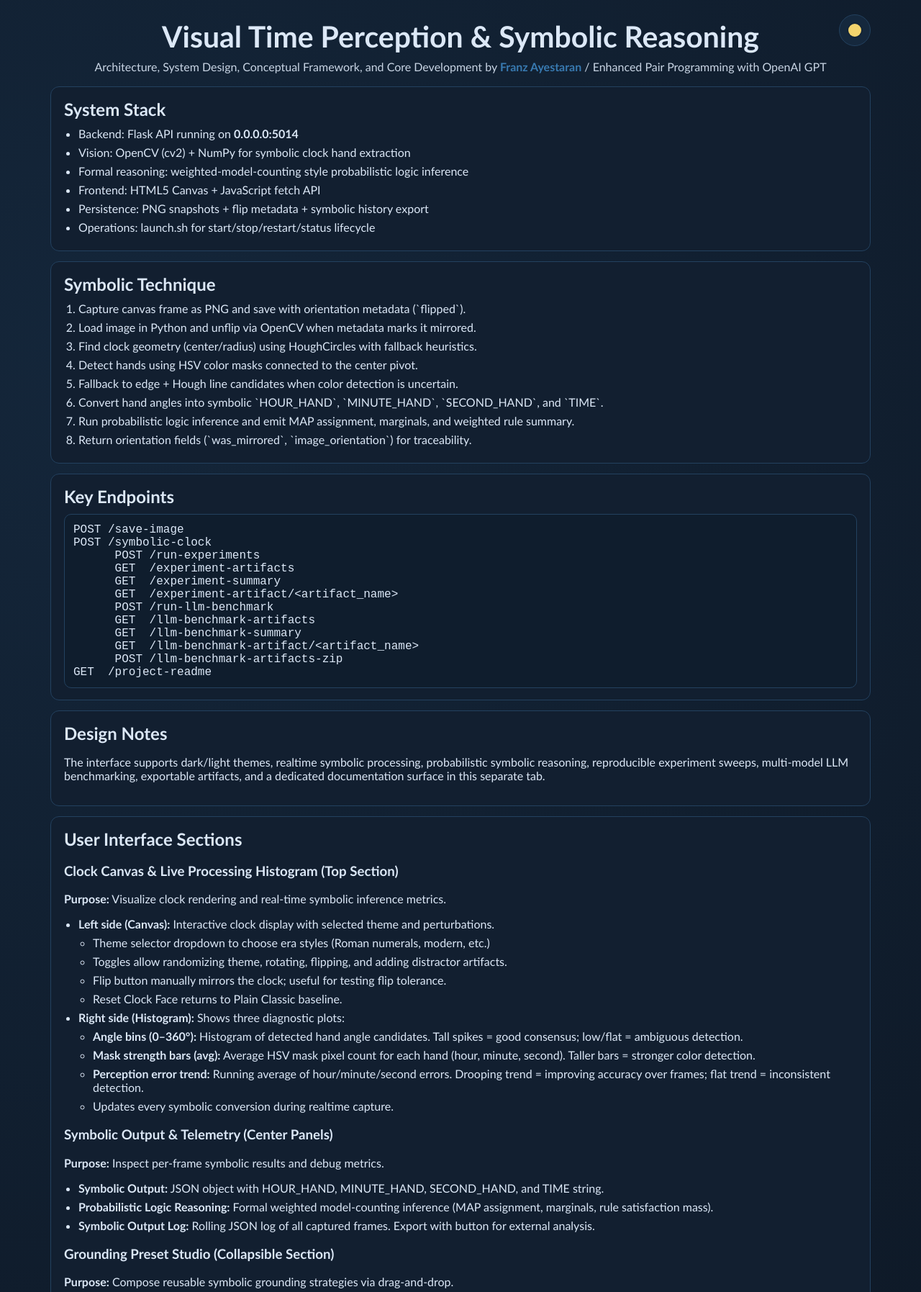
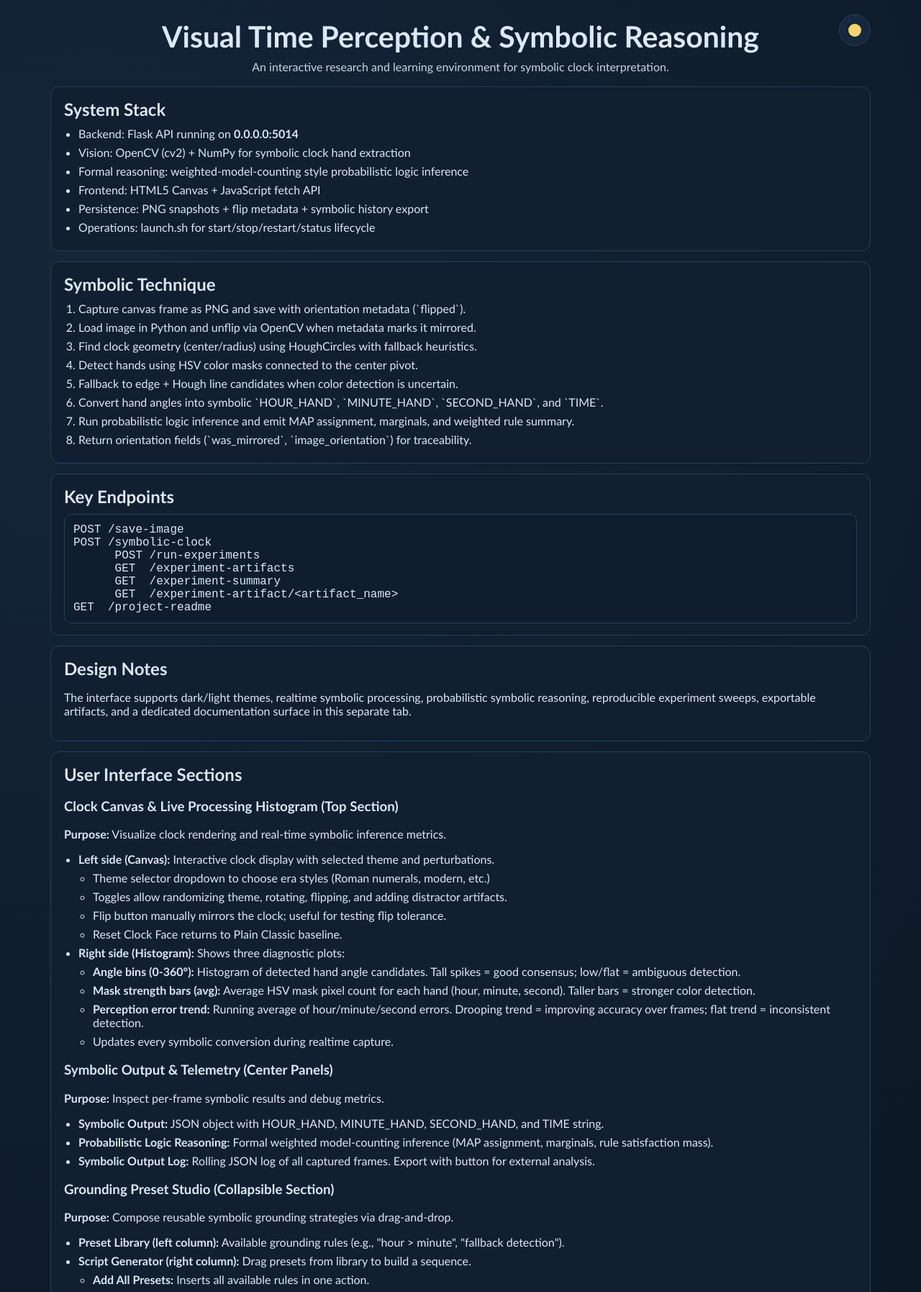
Before and after one commit to ayestaran/VisualTimePerception, a Flask app: page /project-readme in a window 1280 px wide. Shown: the top 1795 px of the page at 72% size. Run offline with Flask 3, Linux system fonts and the light colour scheme; some libraries are stand-ins or nearby versions.

Commit message:
Project Updated
Updated the .md and .html readme files

4th August 2026

```diff
--- a/app.py
+++ b/app.py
@@ -20,6 +20,7 @@ from stats_summary import generate_stats_report
 from symbolic_clock import SymbolicDetectionError, interpret_clock_image
 
 BASE_DIR = Path(__file__).resolve().parent
+README_FILE = BASE_DIR / "README.md"
 SNAPSHOT_DIR = BASE_DIR / "snapshots"
 SNAPSHOT_DIR.mkdir(parents=True, exist_ok=True)
 SNAPSHOT_FILE = SNAPSHOT_DIR / "clock_snapshot.png"
@@ -612,7 +613,11 @@ def index():
 
 @app.route("/project-readme", methods=["GET"])
 def project_readme():
-    return render_template("project_readme.html")
+    try:
+        readme_text = README_FILE.read_text(encoding="utf-8")
+    except OSError:
+        readme_text = "README.md could not be loaded."
+    return render_template("project_readme.html", readme_text=readme_text)
 
 
 @app.route(PROCESSED_IMAGE_ARTIFACT_URL, methods=["GET"])
--- a/templates/project_readme.html
+++ b/templates/project_readme.html
@@ -3,7 +3,7 @@
   <head>
     <meta charset="UTF-8" />
     <meta name="viewport" content="width=device-width, initial-scale=1.0" />
-    <title>Project README | Visual Time Perception & Symbolic Reasoning</title>
+    <title>Project README</title>
     <link rel="stylesheet" href="/static/readme.css" />
   </head>
   <body>
@@ -15,9 +15,7 @@
       <header class="hero">
         <h1>Visual Time Perception &amp; Symbolic Reasoning</h1>
         <p>
-          Architecture, System Design, Conceptual Framework, and Core Development by
-          <a href="https://franz.ayestaran.dev/" target="_blank" rel="noopener noreferrer">Franz Ayestaran</a>
-          / Enhanced Pair Programming with OpenAI GPT
+          An interactive research and learning environment for symbolic clock interpretation.
         </p>
       </header>
 
@@ -55,11 +53,6 @@ POST /symbolic-clock
       GET  /experiment-artifacts
       GET  /experiment-summary
       GET  /experiment-artifact/&lt;artifact_name&gt;
-      POST /run-llm-benchmark
-      GET  /llm-benchmark-artifacts
-      GET  /llm-benchmark-summary
-      GET  /llm-benchmark-artifact/&lt;artifact_name&gt;
-      POST /llm-benchmark-artifacts-zip
 GET  /project-readme</code></pre>
       </section>
 
@@ -67,7 +60,7 @@ GET  /project-readme</code></pre>
         <h2>Design Notes</h2>
         <p>
           The interface supports dark/light themes, realtime symbolic processing, probabilistic symbolic reasoning,
-          reproducible experiment sweeps, multi-model LLM benchmarking, exportable artifacts, and a dedicated
+          reproducible experiment sweeps, exportable artifacts, and a dedicated
           documentation surface in this separate tab.
         </p>
       </section>
@@ -88,7 +81,7 @@ GET  /project-readme</code></pre>
           </li>
           <li><strong>Right side (Histogram):</strong> Shows three diagnostic plots:
             <ul>
-              <li><strong>Angle bins (0–360°):</strong> Histogram of detected hand angle candidates. Tall spikes = good consensus; low/flat = ambiguous detection.</li>
+              <li><strong>Angle bins (0-360°):</strong> Histogram of detected hand angle candidates. Tall spikes = good consensus; low/flat = ambiguous detection.</li>
               <li><strong>Mask strength bars (avg):</strong> Average HSV mask pixel count for each hand (hour, minute, second). Taller bars = stronger color detection.</li>
               <li><strong>Perception error trend:</strong> Running average of hour/minute/second errors. Drooping trend = improving accuracy over frames; flat trend = inconsistent detection.</li>
               <li>Updates every symbolic conversion during realtime capture.</li>
@@ -120,13 +113,13 @@ GET  /project-readme</code></pre>
           <li>Scripts persist across page refresh and are cleared only by "Clear Workspace".</li>
         </ul>
 
-        <h3>Reproducible Experiments – Run Sweep (Collapsible Section)</h3>
+        <h3>Reproducible Experiments - Run Sweep (Collapsible Section)</h3>
         <p><strong>Purpose:</strong> Execute a full robustness benchmark with 10 degradation conditions and statistical analysis.</p>
         <ul>
           <li><strong>Parameters:</strong>
             <ul>
-              <li><strong>Samples/condition:</strong> Number of synthetic clock images per condition (1–500; default 40).</li>
-              <li><strong>Stats iterations:</strong> Bootstrap/permutation iterations for significance testing (100–50,000; default 2,000).</li>
+              <li><strong>Samples/condition:</strong> Number of synthetic clock images per condition (1-500; default 40).</li>
+              <li><strong>Stats iterations:</strong> Bootstrap/permutation iterations for significance testing (100-50,000; default 2,000).</li>
             </ul>
           </li>
           <li><strong>Run Sweep Button:</strong> Launches background sweep thread on the server. Progress bar updates every 1.2s.
@@ -146,33 +139,6 @@ GET  /project-readme</code></pre>
           <li><strong>Thumbnails Persistence:</strong> Condition sample thumbnails are cached in browser localStorage and persist across refresh. They are cleared by "Clear Sweep Results".</li>
         </ul>
 
-        <h3>LLM Benchmark Comparison (Collapsible Section)</h3>
-        <p><strong>Purpose:</strong> Compare multiple LLM models on the same set of clock-reading questions derived from the symbolic experiment metrics.</p>
-        <ul>
-          <li><strong>Configuration:</strong>
-            <ul>
-              <li><strong>Models:</strong> Comma-separated list (e.g., <code>llama3.2:3b,gemma3:4b</code>). Models must be available in local Ollama.</li>
-              <li><strong>Questions/condition:</strong> Questions sampled per severity level (1–100; default 20).</li>
-              <li><strong>Timeout (s):</strong> Per-model per-question timeout (10–1800 seconds; default 120).</li>
-            </ul>
-          </li>
-          <li><strong>Run Benchmark Button:</strong> Launches pipeline:
-            <ol>
-              <li><strong>Generate questions</strong> from metrics CSV (pulls representative rows per condition/severity).</li>
-              <li><strong>Collect model responses</strong> via Ollama REST API with temperature 0.1 (deterministic).</li>
-              <li><strong>Score answers</strong> (correctness, key factor extraction, completeness).</li>
-              <li><strong>Run stats</strong> (Two-way ANOVA, Tukey HSD). Parse success summary shows JSON parse rates per model.</li>
-            </ol>
-          </li>
-          <li><strong>Artifact Browser:</strong>
-            <ul>
-              <li><strong>Filter, sort, search</strong> across benchmark outputs (questions, answers, evaluations, stats).</li>
-              <li><strong>Download single artifacts</strong> or <strong>filtered ZIP</strong> for external analysis.</li>
-              <li>Detailed CSV with per-sample model predictions and factor-matching scores.</li>
-            </ul>
-          </li>
-          <li><strong>Stats Output:</strong> Markdown with parse success rates, descriptive tables, and ANOVA results. If all responses fail to parse, stats are skipped with a diagnostic message.</li>
-        </ul>
       </section>
 
       <section class="panel">
@@ -185,8 +151,7 @@ GET  /project-readme</code></pre>
           <li><strong>Realtime Loop:</strong> Start Realtime Capture + Process. Metrics accumulate. Click again to stop. Controls are locked during realtime.</li>
           <li><strong>Build Grounding:</strong> Drag presets into Script Generator (or Add All Presets), then Apply Presets or Copy Script.</li>
           <li><strong>Run Sweep:</strong> Adjust samples/condition and stats iterations, click Run Sweep. Watch thumbnail grid appear and progress update. Results download via buttons.</li>
-          <li><strong>LLM Benchmark:</strong> Enter model list, set per-condition limit, click Run Benchmark (requires Ollama). Browse and download artifacts.</li>
-          <li><strong>Clear:</strong> Clear Data resets logs/stats/dataset/script and experiment/LLM sections while preserving face. Clear Workspace resets face to defaults and core workspace data, while preserving Reproducible Experiments (Run Sweep) and LLM Benchmark Comparison results.</li>
+          <li><strong>Clear Workspace:</strong> Reset face settings and clear symbolic/histogram artifacts while preserving Run Sweep results.</li>
           <li><strong>Validate:</strong> Run <code>python self_test_symbolic.py</code> for reproducible offline checks.</li>
         </ol>
       </section>
```
Also changed, not shown: README.md, 2 other files.
